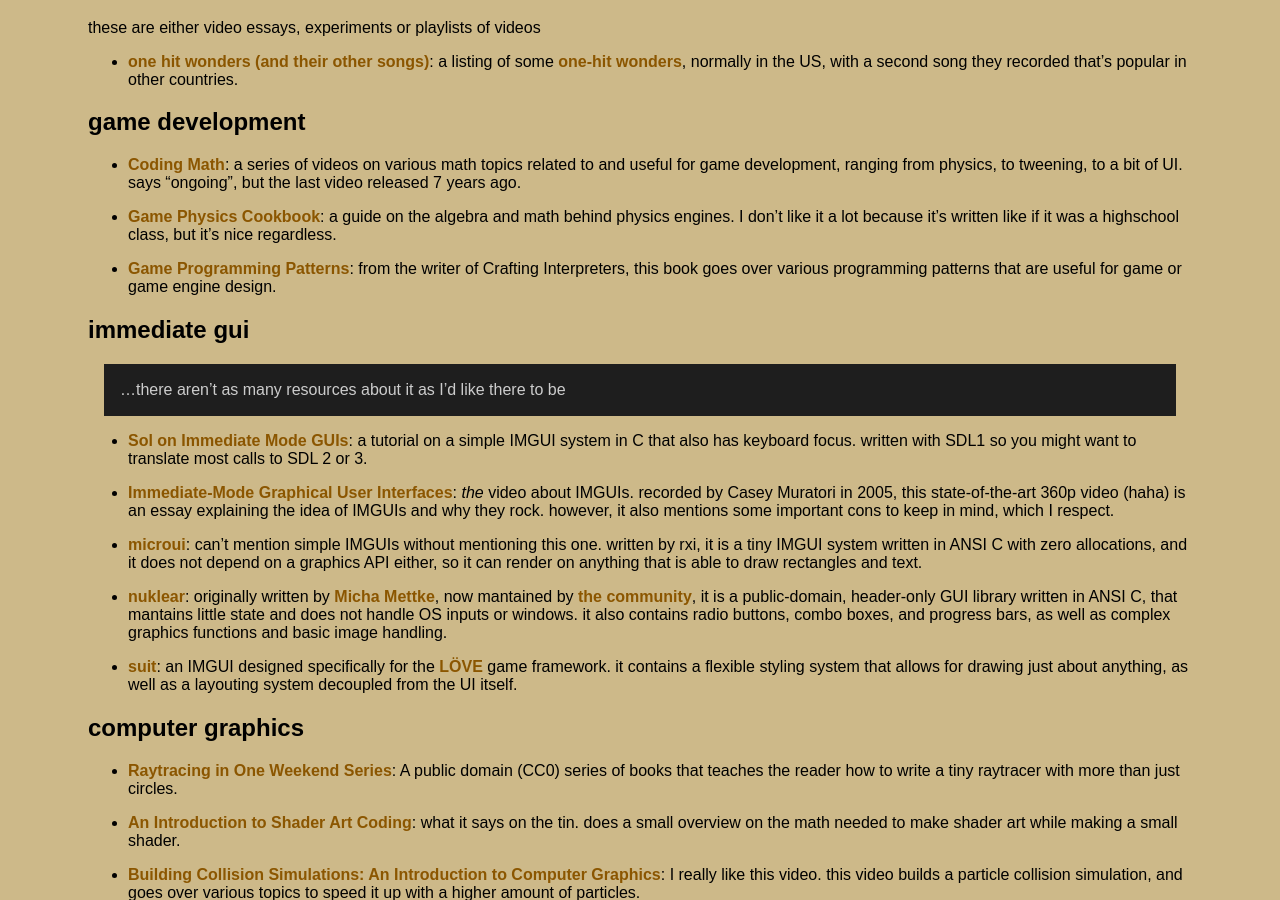
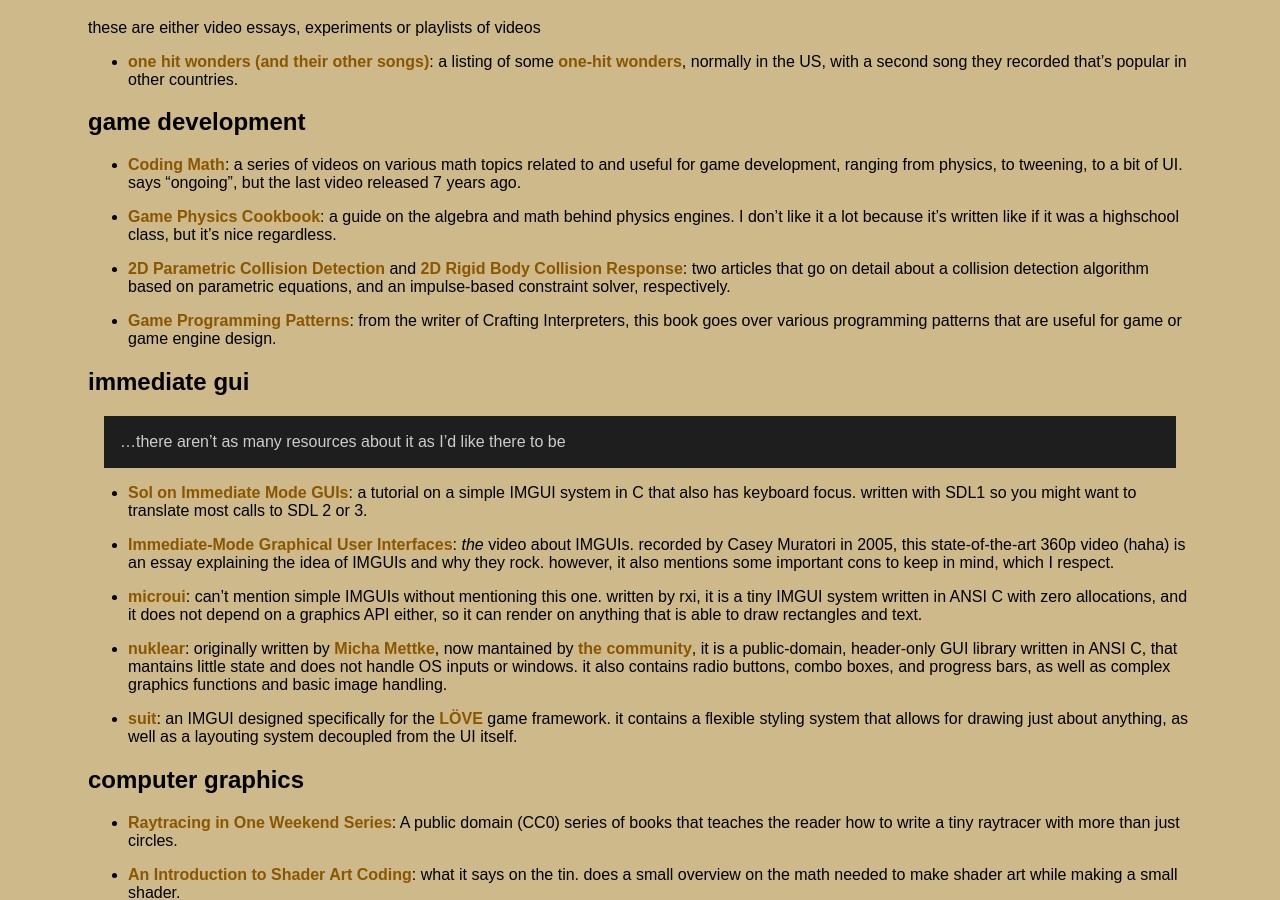
Before and after one commit to thacuber2a03/thacuber2a03.github.io, a Jekyll site: the page built from things/bookmarks.md, in a window 1280 px wide and 900 px high, scrolled down 741 px. Built offline with Jekyll 4.4.1, drawn with Linux system fonts in a browser that asks for light colours; some of the changed text lies outside the part shown.

Commit message:
update bookmarks
- fixed line break in changelog list above (markdown can be annoying sometimes)
- added 2D Parametric Collision Detection and 2D Rigid Body Collision Response by Robert Fotino

```diff
--- a/things/bookmarks.md
+++ b/things/bookmarks.md
@@ -44,6 +44,11 @@
 - [Coding Math](https://www.youtube.com/@codingmath): a series of videos on various math topics related to and useful for game development, ranging from physics, to tweening, to a bit of UI. says "ongoing", but the last video released 7 years ago.
 
 - [Game Physics Cookbook](https://gamephysicscookbook.com/): a guide on the algebra and math behind physics engines. I don't like it a lot because it's written like if it was a highschool class, but it's nice regardless.
+
+- [2D Parametric Collision Detection](https://fotino.me/2d-parametric-collision-detection/)
+and [2D Rigid Body Collision Response](https://fotino.me/2d-rigid-body-collision-response/):
+  two articles that go on detail about a collision detection algorithm based on parametric equations,
+  and an impulse-based constraint solver, respectively.
 
 - [Game Programming Patterns](https://gameprogrammingpatterns.com/): from the writer of Crafting Interpreters, this book goes over various programming patterns that are useful for game or game engine design.
 
@@ -347,8 +352,14 @@
   - added nuklear and suit
 
 - 17/09/24
+
   it has been a while
+
   - change link to Sol on Immediate Mode GUIs to the permanent one
   - added the video essay on IMGUIs by Casey Muratori
   - added "her", "this is what autumn feels like", "this is what space feels like" and "golden hour" by JVKE
   - added "Deep Dive" and "Without You" by Creo
+
+- 18/09/24
+  - fixed line break in changelog list above (markdown can be annoying sometimes)
+  - added 2D Parametric Collision Detection and 2D Rigid Body Collision Response by Robert Fotino
```
